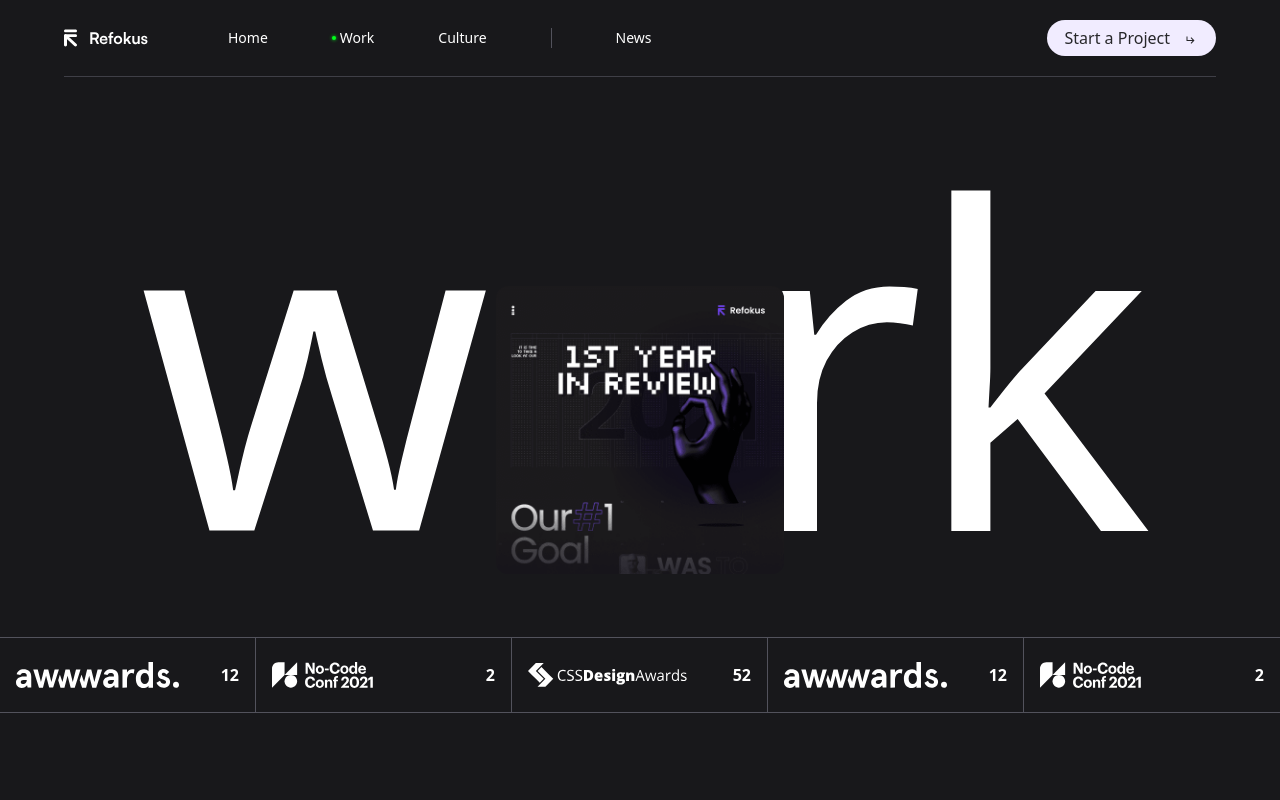
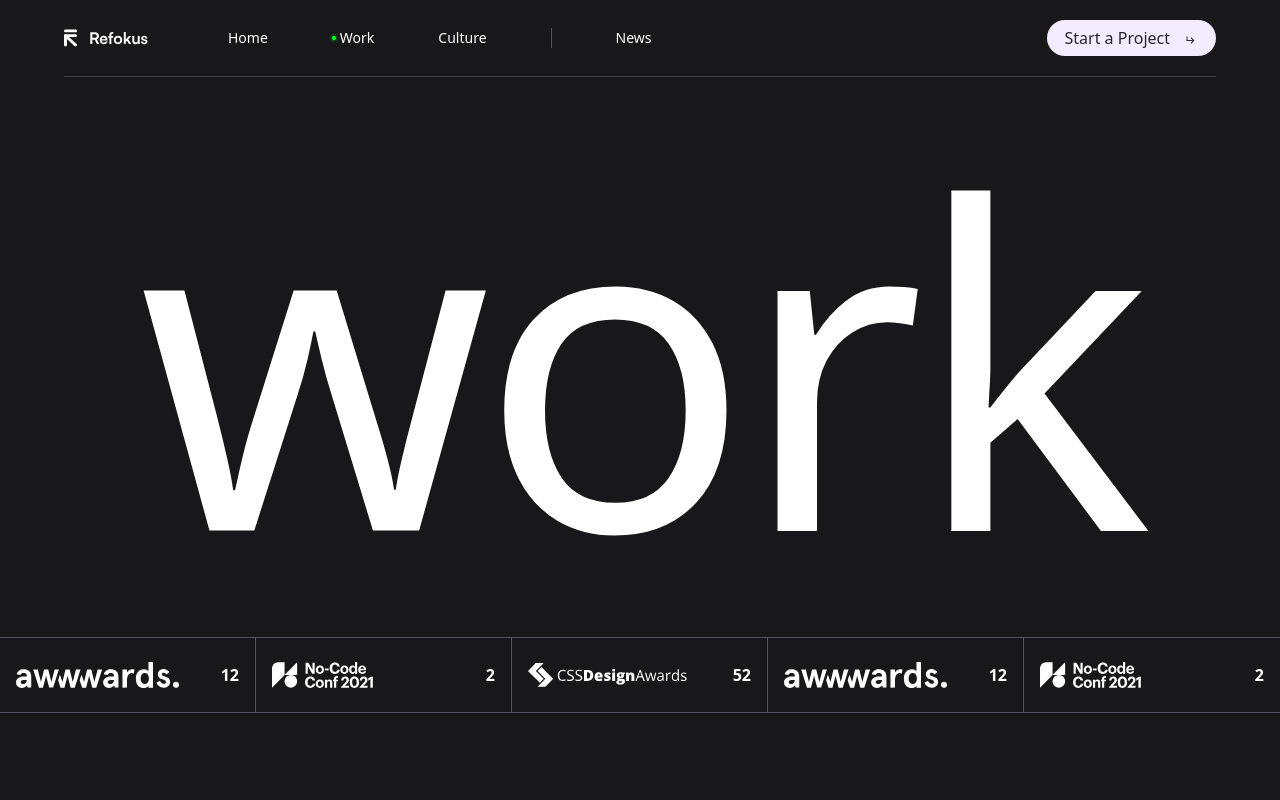
Before and after one commit to foyzan/Refokus, a React (Vite) app: page / in a window 1280 px wide. Shown: the top 800 px of the page. Built offline with nearby package versions, Linux system fonts and the light colour scheme.

Commit message:
work component image scrolling effect added

```diff
--- a/package.json
+++ b/package.json
@@ -11,6 +11,8 @@
   },
   "dependencies": {
     "@tailwindcss/vite": "^4.1.11",
+    "locomotive-scroll": "^5.0.0-beta.21",
+    "motion": "^12.23.6",
     "react": "^19.1.0",
     "react-dom": "^19.1.0",
     "react-icons": "^5.5.0",
--- a/src/App.jsx
+++ b/src/App.jsx
@@ -8,9 +8,13 @@ import Marquees from "./components/Marquees";
 import Cards from "./components/Cards";
 import Footer from "./components/Footer";
 
+import LocomotiveScroll from "locomotive-scroll";
+
+
 
 
 function App(){
+  const locomotiveScroll = new LocomotiveScroll();
   return (<div className="w-full min-h-screen bg-zinc-900 text-white font-[Satoshi Variable] ">
     <Navbar/>
     <Work/>
--- a/src/components/Footer.jsx
+++ b/src/components/Footer.jsx
@@ -6,7 +6,7 @@ function Footer(){
     return (
         <div className="w-full">
             <div className="max-w-9/10 mx-auto flex py-10 gap-40 items-center">
-                <div className=" basis-1/2 text-right">
+                <div className=" basis-1/2 text-right select-none">
                     <h1 className="text-[12rem] font-medium leading-none tracking-tight -ml-3">refokus.</h1>
                     <div className=" pt-2 flex gap-x-20">
                         <span className="text-sm text-zinc-600">Hamburg, Germany</span>
--- a/src/components/Marquee.jsx
+++ b/src/components/Marquee.jsx
@@ -4,8 +4,8 @@ function Marquee({imageUrls}){
 
     return (
         <div className=" w-full flex py-8 gap-20 whitespace-nowrap overflow-hidden justify-center">
-            {imageUrls.map((url => (<img src={url} alt=""  className="w-29 shrink-0"/>)))}
-            {imageUrls.map((url => (<img src={url} alt=""  className="w-29 shrink-0"/>)))}
+            {imageUrls.map(((url, index) => (<img src={url} key={index} alt=""  className="w-29 shrink-0"/>)))}
+            {imageUrls.map(((url, index) => (<img src={url} key={index} alt=""  className="w-29 shrink-0"/>)))}
         </div>
 
     )
--- a/src/components/Work.jsx
+++ b/src/components/Work.jsx
@@ -4,21 +4,64 @@ import image3 from "../assets/Yahoo.png";
 import image4 from "../assets/Rainfall.png";
 import image5 from "../assets/Summon.png";
 import image6 from "../assets/Showcase Websites.png";
-
+import { motion, useMotionValueEvent, useScroll } from "motion/react"
+import { useState } from "react";
+import { tr } from "motion/react-m";
 
 function Work(){
 
-  var image = [
-    {url : image1, top : "63%", left : "50%", isActive : true},
-    {url : image2, top : "73%", left : "47%", isActive : false},
+  const [image, setImage] = useState([
+    {url : image1, top : "55%", left : "50%", isActive : false},
+    {url : image2, top : "63%", left : "47%", isActive : false},
     {url : image3, top : "55%", left : "55%", isActive : false},
-    {url : image4, top : "75%", left : "51%", isActive : false},
+    {url : image4, top : "65%", left : "51%", isActive : false},
     {url : image5, top : "67%", left : "56%", isActive : false},
-    {url : image6, top : "63%", left : "49%", isActive : false}
-  ]
+    {url : image6, top : "55%", left : "40%", isActive : false}
+  ])
+
+  const {scrollYProgress} = useScroll();
+
+  useMotionValueEvent(scrollYProgress, 'change', (latest)=>{
+    // if(latest * 1000 > 2){
+    //   setImage([...image, {url : image1, top : "63%", left : "50%", isActive : true}])
+    // }
+
+    function showImage(arr){
+      setImage((preImage)=>(
+        preImage.map((item, index) => (
+          arr.indexOf(index) === -1 ? {...item, isActive : false} : {...item, isActive : true}
+        ))
+      ))
+    }
+    if(Math.floor(latest * 1000) == 0){
+      showImage([])
+    }
+    else if(Math.floor(latest * 1000) === 5){
+      showImage([0])
+    }
+    else if(Math.floor(latest * 1000) === 12){
+     showImage([0, 1])
+    }
+    else if(Math.floor(latest * 1000) === 20){
+     showImage([0, 1, 2])
+    }
+    else if(Math.floor(latest * 1000) === 28){
+     showImage([0, 1, 2, 3])
+    }
+    else if(Math.floor(latest * 1000) === 36){
+     showImage([0, 1, 2, 3, 4])
+    }
+    else if(Math.floor(latest * 1000) === 44){
+     showImage([0, 1, 2, 3, 4, 5])
+    }
+
+    console.log(Math.floor(latest * 1000));
+
+
+  })
+
 
   return (
-
 
 
     <div className="w-full">
```
Also changed, not shown: 1 other file (tests, documents, lock files or other folders).
